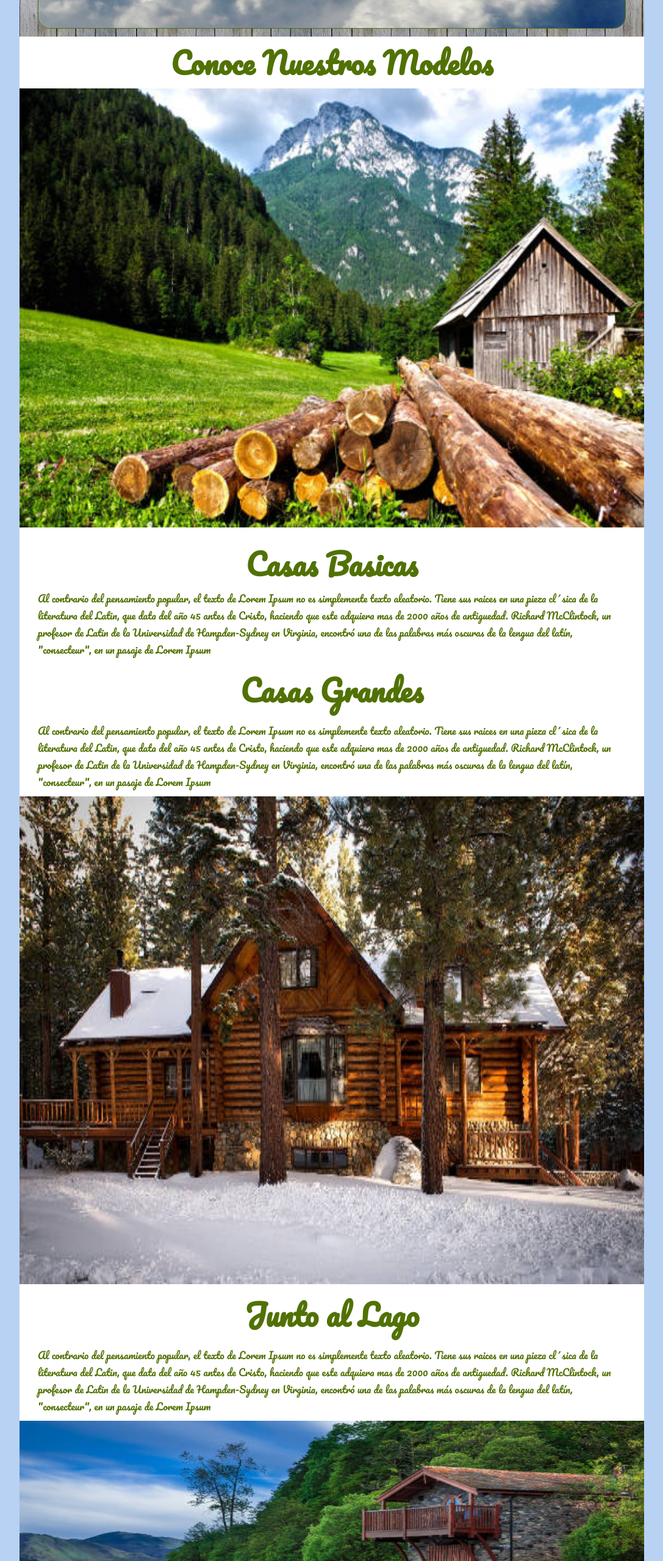
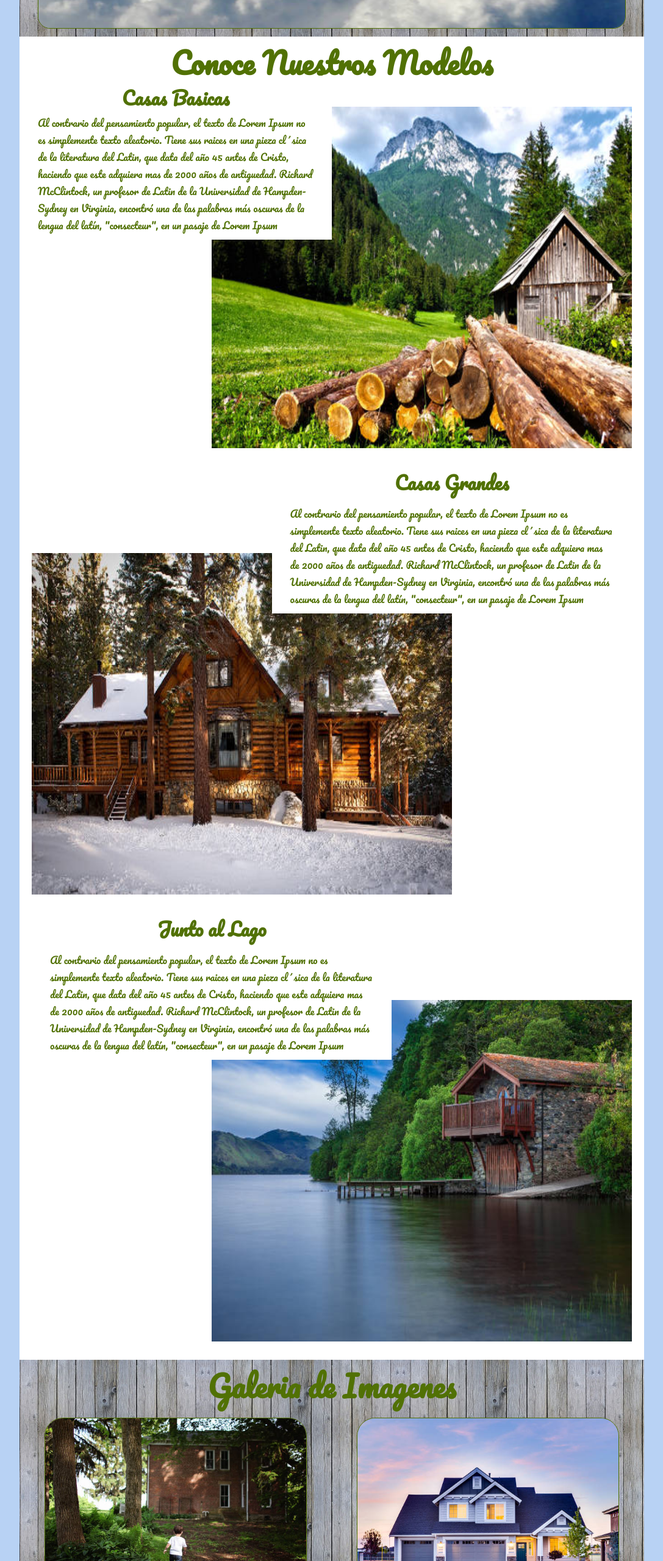
Before and after one commit to Brianz9000/ProyectoDIW-public, a website: page index.html in a window 1280 px wide. Shown: the part 1540-4100 px from the top of the page at 61% size, without its empty margins (96-1183 px from the left). Drawn offline with Linux system fonts and the light colour scheme.

Commit message:
casi todo

```diff
--- a/index.css
+++ b/index.css
@@ -27,7 +27,8 @@
     /*    --color-enlace-hover: var(--color-opuesto-secundario);*/
     /*    --color-transparencia: rgba(0, 0, 0, 0.5);*/
 }
-html{
+
+html {
     scroll-behavior: smooth;
 }
 
@@ -38,16 +39,18 @@ html{
     margin: 0;
     font-family: var(--fuente-principal);
 }
+
 /*body {*/
 /*    overflow-x: hidden;*/
 /*}*/
 /*----------cabecera-------------------*/
-nav{
+nav {
     color: var(--color-primario);
     box-sizing: border-box;
 
 }
-.logo{
+
+.logo {
     height: 10vh;
     box-sizing: border-box;
     display: flex;
@@ -55,46 +58,52 @@ nav{
     border-bottom: 1px solid var(--color-primario);
     background-color: var(--fondo-encabezado);
 }
-#logo-img{
+
+#logo-img {
     width: 80px;
     height: 50px;
 }
-ul{
+
+ul {
     list-style-type: none;
     text-align: center;
     display: flex;
     flex-direction: column;
 }
-ul li{
+
+ul li {
     border-bottom: 1px solid var(--color-primario);
     width: 100%;
-    height:6vh;
+    height: 6vh;
     display: flex;
     justify-content: center;
     align-items: center;
     color: var(--color-primario);
 }
-a{
+
+a {
     color: var(--color-primario);
     text-decoration: none;
 }
+
 /*------------contenido general-----------*/
 /*.articulo{*/
 /*    padding: 10px 30px;*/
 /*}*/
-.titulo{
+.titulo {
     font-size: var(--tam-titulo-xs);
     text-align: center;
     color: var(--color-primario);
     width: 100%;
 }
-.parrafo{
+
+.parrafo {
     color: var(--color-primario);
 }
 
 
 /*--------------seccion 1-----------------------*/
-#contenido1{
+#contenido1 {
     box-sizing: border-box;
     display: flex;
     background-image: url("img/casa-bosque-xs.jpg");
@@ -104,7 +113,8 @@ a{
     padding: 100px 50px;
 
 }
-#articulo1{
+
+#articulo1 {
     box-sizing: border-box;
     border: 3px solid var(--color-primario);
     border-radius: 20px;
@@ -117,7 +127,8 @@ a{
     padding: 2rem;
     text-align: center;
 }
-#parrafo1{
+
+#parrafo1 {
     box-sizing: border-box;
     font-size: 2rem;
     text-align: center;
@@ -125,7 +136,7 @@ a{
 }
 
 /*---------------seccion2-------------------*/
-#contenido2{
+#contenido2 {
     box-sizing: border-box;
     width: 100%;
     height: 100%;
@@ -136,7 +147,7 @@ a{
 }
 
 
-#imagen2{
+#imagen2 {
     box-sizing: border-box;
     margin-top: 20px;
     width: 100%;
@@ -146,65 +157,75 @@ a{
 }
 
 /*---------------seccion3-------------------*/
-#contenido3{
+#contenido3 {
     box-sizing: border-box;
 }
 
-#imagen3{
+#imagen3 {
     width: 100%;
     height: 40vh;
 }
+
 /*---------------seccion4-------------------*/
-#contenido4{
+#contenido4 {
     box-sizing: border-box;
     padding: 10px 30px;
 
 }
+
 /*-----------------seccion5-----------------------*/
-#contenido5{
+#contenido5 {
     box-sizing: border-box;
 }
-#parrafo5{
+
+#parrafo5 {
     padding: 10px 30px;
     box-sizing: border-box;
     color: var(--color-primario);
 }
-#imagen5{
+
+#imagen5 {
     width: 100%;
     height: 40vh;
 }
+
 /*-------------seccion6----------------*/
-#contenido6{
+#contenido6 {
     box-sizing: border-box;
 }
-#parrafo6{
+
+#parrafo6 {
     padding: 10px 30px;
     box-sizing: border-box;
     color: var(--color-primario);
 }
-#imagen6{
+
+#imagen6 {
     box-sizing: border-box;
     width: 100%;
     height: 40vh;
 }
 
 /*------------seccion-galeria-------------*/
-#contenido_galeria_imagen{
+#contenido_galeria_imagen {
     background-image: url("img/texture-1674066_640.jpg");
 }
-.articulo_galeria{
+
+.articulo_galeria {
     box-sizing: border-box;
-    padding:10px 30px;
+    padding: 10px 30px;
 }
-.imagen_galeria{
+
+.imagen_galeria {
     box-sizing: border-box;
     width: 100%;
     height: 40vh;
     border-radius: 10px;
     border: 1px solid var(--color-primario);
 }
+
 /*!*------------seccion_escribenos-------------*!*/
-#seccion_escribenos{
+#seccion_escribenos {
     box-sizing: border-box;
     width: 100%;
     height: 100vh;
@@ -213,20 +234,23 @@ a{
     background-position: center;
     padding: 10px 30px;
 }
-#articulo_escribenos{
+
+#articulo_escribenos {
     box-sizing: border-box;
     width: 100%;
     height: 10vh;
 }
-#articulo_escribenos2{
+
+#articulo_escribenos2 {
     box-sizing: border-box;
     width: 100%;
-    height: 90vh;
+    height: 85vh;
     display: flex;
     align-items: center;
     justify-content: center;
 }
-#titulo_escribenos2{
+
+#titulo_escribenos2 {
     box-sizing: border-box;
     width: 100%;
     display: flex;
@@ -235,11 +259,12 @@ a{
     align-items: center;
     padding-bottom: 30px;
 }
-#tituloForm{
+
+#tituloForm {
     font-size: var(--tam-titulo-xs);
 }
 
-#formulario_escribenos2{
+#formulario_escribenos2 {
     box-sizing: border-box;
     width: 100%;
     display: flex;
@@ -250,67 +275,80 @@ a{
     border-radius: 15px;
 }
 
-#enviarForm{
+#enviarForm {
     box-sizing: border-box;
 }
 
-#ir_inicio{
-    font-size:200px;
-    cursor:pointer;
-    position:fixed;
-    bottom:10px;
-    right:10px;
-    z-index:2;
+#ir_inicio {
+    font-size: 200px;
+    cursor: pointer;
+    position: fixed;
+    bottom: 10px;
+    right: 10px;
+    z-index: 2;
     width: 40px;
+}
+footer {
+    background-color: var(--color-primario);
+    text-align: center;
+    height: 5vh;
+    color: white;
+    box-sizing: border-box;
 }
 
 
 @media (orientation: landscape) {
-    #logo{
+    #logo {
         height: 5vh;
     }
-    ul li{
-        height:8vh
+
+    ul li {
+        height: 8vh
     }
 
     /* --------------contenido1--------- */
-    #contenido1{
+    #contenido1 {
         background-size: cover;
     }
-    #articulo1{
+
+    #articulo1 {
         line-height: 2rem;
 
     }
+
     /* --------------contenido2--------- */
-    #contenido2{
+    #contenido2 {
         height: 100%;
     }
-    #imagen2{
+
+    #imagen2 {
         height: 50vh;
     }
+
     /* --------------contenido3--------- */
-    #imagen3{
-        height: 90vh;
-    }
-    /* --------------contenido5--------- */
-    #imagen5{
-        height: 100vh;
-    }
-    /* --------------contenido6--------- */
-    #imagen6{
-        height: 60vh;
-    }
-    /* --------------galeria--------- */
-    .imagen_galeria{
+    #imagen3 {
         height: 90vh;
     }
 
-    #seccion_escribenos{
+    /* --------------contenido5--------- */
+    #imagen5 {
+        height: 100vh;
+    }
+
+    /* --------------contenido6--------- */
+    #imagen6 {
+        height: 60vh;
+    }
+
+    /* --------------galeria--------- */
+    .imagen_galeria {
+        height: 90vh;
+    }
+
+    #seccion_escribenos {
         height: 100vh;
     }
 }
-
-
 
 
 /* Media queries sm
@@ -319,10 +357,11 @@ a{
 
 /* Media queries md */
 @media (min-width: 678px) {
-    #parrafo1{
+    #parrafo1 {
         font-size: var(--tam-fuente-md);
     }
-    #seccion_escribenos{
+
+    #seccion_escribenos {
         height: 100vh;
         text-align: center;
         display: flex;
@@ -330,21 +369,24 @@ a{
         align-items: center;
         background-size: cover;
     }
-    label{
+
+    label {
         text-align: left;
     }
 
-    #articulo_escribenos{
+    #articulo_escribenos {
         box-sizing: border-box;
         width: 100%;
         padding-top: 70px;
         /*position: relative;*/
     }
+
     #titulo_escribenos2 {
         padding: 0px;
         margin: 0px;
     }
-        #articulo_escribenos2{
+
+    #articulo_escribenos2 {
         height: 40vh;
         box-sizing: border-box;
         width: 70%;
@@ -355,63 +397,70 @@ a{
 
 /* Media queries lg */
 @media (min-width: 992px) {
-    #menu{
+    #menu {
         display: flex;
         justify-content: space-between;
         background-color: var(--fondo-encabezado);
 
     }
-    .logo{
+
+    .logo {
         width: 40%;
     }
-    h1{
+
+    h1 {
         font-size: 1.8em;
     }
-    ul{
+
+    ul {
         display: flex;
         flex-direction: row;
         width: 50%;
 
     }
-    ul li{
+
+    ul li {
         border: none;
         font-size: 1.8em;
     }
 
-    .titulo{
+    .titulo {
         font-size: var(--tam-titulo-lg);
     }
-    #contenido1{
+
+    #contenido1 {
         height: 90vh;
         padding: 100px 150px;
 
     }
-    #parrafo1{
+
+    #parrafo1 {
         line-height: 65px;
     }
 
-    #contenido_galeria_imagen{
+    #contenido_galeria_imagen {
         display: flex;
         justify-content: space-around;
         flex-wrap: wrap;
         height: 100%;
     }
 
-    .articulo_galeria{
+    .articulo_galeria {
         width: 490px;
         height: 5%;
     }
-    .imagen_galeria{
+
+    .imagen_galeria {
         height: 40%;
     }
 
-    #seccion_escribenos{
+    #seccion_escribenos {
         display: flex;
         flex-direction: column;
         gap: 1rem;
     }
 
-    #articulo_escribenos > h1{
+    #articulo_escribenos > h1 {
         margin-top: -30px !important;
     }
 
@@ -419,22 +468,129 @@ a{
 
 /* Media queries xl */
 @media (min-width: 1200px) {
-    html{
+    html {
         background-color: var(--fondo-encabezado);
     }
-    body{
+
+    body {
         background-color: var(--fondo-encabezado);
         width: 80%;
         margin: auto;
         background-color: white;
     }
-    #contenido2{
+
+    /*------------contenido2----------*/
+    #contenido2 {
         height: 100vh;
     }
-    #imagen2{
+
+    #imagen2 {
         content: url('img/casa-cielo-xs.jpg');
         height: 70vh;
         border-radius: 20px;
     }
 
+    /*------------contenido3----------*/
+    #contenido3 {
+        width: 100%;
+        padding: 0px 20px;
     }
+
+    #contenido3 > article {
+        width: 100%;
+        justify-content: end;
+    }
+
+    #contenido3 > article > h1 {
+        float: left;
+    }
+
+    #imagen3 {
+        height: 70vh;
+        width: 70%;
+        float: right;
+        position: relative;
+        margin-top: 3%;
+        margin-bottom: 30px;
+    }
+
+    /*------------contenido4----------*/
+    #contenido4 {
+        width: 40%;
+        position: absolute;
+        margin-top: 5%;
+        background-color: white;
+    }
+
+    #contenido4 > article > h1 {
+        font-size: var(--tam-titulo-xs);
+    }
+
+    /*------------contenido5----------*/
+    #contenido5 {
+        width: 100%;
+        clear: both;
+        padding: 0px 20px;
+    }
+
+    #contenido5 > article > h1 {
+        font-size: var(--tam-titulo-xs);
+        width: 60%;
+        float: right;
+    }
+
+    #contenido5 > article > p {
+        clear: both;
+        width: 60%;
+        float: right;
+        position: relative;
+        background-color: white;
+
+    }
+
+    #imagen5 {
+        height: 70vh;
+        width: 70%;
+        float: left;
+        margin-top: -10%;
+        margin-bottom: 30px;
+    }
+
+    /*------------contenido6----------*/
+    #contenido6 {
+        width: 100%;
+        clear: both;
+        padding: 0px 20px;
+    }
+
+    #contenido6 > article > h1 {
+        font-size: var(--tam-titulo-xs);
+        width: 60%;
+        float: left;
+    }
+
+    #contenido6 > article > p {
+        clear: both;
+        width: 60%;
+        float: left;
+        position: relative;
+        background-color: white;
+
+    }
+
+    #imagen6 {
+        height: 70vh;
+        width: 70%;
+        float: right;
+        margin-top: -10%;
+        margin-bottom: 30px;
+    }
+
+    #contenido_galeria_imagen{
+        clear: both;
+    }
+    .imagen_galeria{
+        border-radius: 30px;
+    }
+
+}
--- a/index.html
+++ b/index.html
@@ -128,6 +128,9 @@
 <a id="ir_inicio" href="#menu">
     <img src="img/arrow-24846.svg" alt="Volver al inicio">
 </a>
+<footer>
+    <p>Todos losd derechos reservadoa 2024</p>
+</footer>
 <script src="index.js"></script>
 </body>
 </html>
```
Lines whose indentation alone changed are shown as unchanged.
